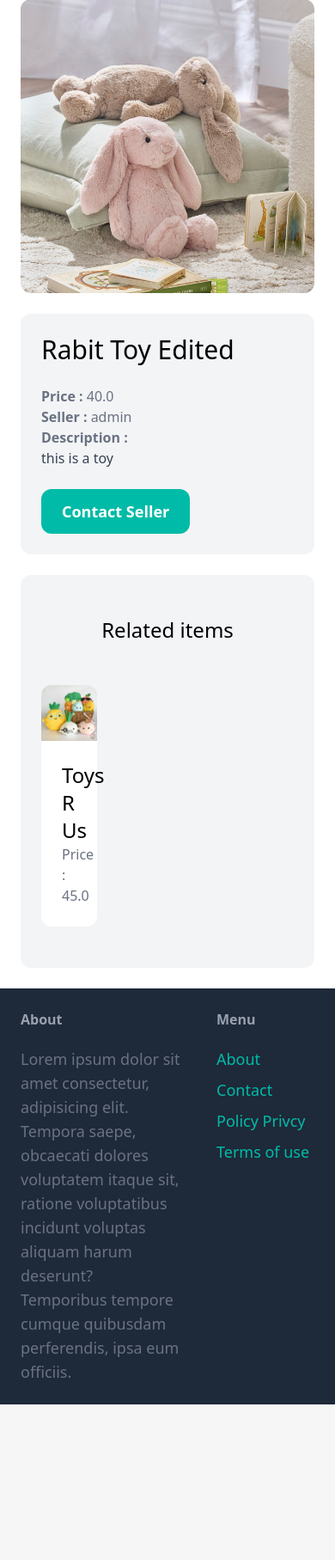
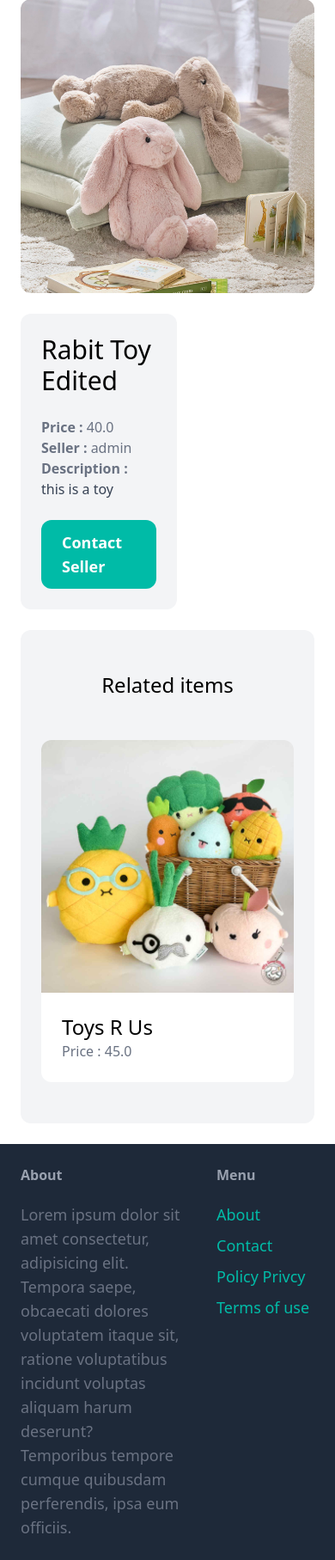
Before and after one commit to Bahaa-Hamdy/Marketplace_DjangoApp, a Django app: page /items/19 in a window 390 px wide. Shown: the part 104-1919 px from the top of the page at 86% size. Before the commit the page ends 1738 px from the top, so only its background shows below. Run offline with Django 5.2, Linux system fonts and the light colour scheme; data comes from the database, SQL or seed files in the repository.

Commit message:
edit items desplay on small screen

```diff
--- a/template/item/detail.html
+++ b/template/item/detail.html
@@ -3,12 +3,12 @@
 
 
 {% block content %}
-    <div class="grid grid-cols-5 gap-6">
+    <div class="grid md:grid-cols-3 sm:grid-cols-5 gap-6">
         <div class="col-span-5">
             <img src="{{ item.image.url }}" class="rounded-xl" alt="">
         </div>
 
-        <div class="col-span-5 p-6 bg-gray-100 rounded-xl">
+        <div class="md:grid-cols-2 sm:grid-cols-5 p-6 bg-gray-100 rounded-xl">
             <h1 class="mb-6 text-3xl">{{ item.name }}</h1>
             <p class="text-gray-500 "><strong>Price : </strong>{{ item.price }}</p>
             <p class="text-gray-500 "><strong>Seller : </strong>{{ item.created_by.username }}</p>
@@ -38,7 +38,7 @@
     <div class="mt-6 px-6 py-12 bg-gray-100 rounded-xl">
         <h2 class="mb-12 text-2xl text-center">Related items</h2>
 
-        <div class="grid grid-cols-4 gap-3">
+        <div class="grid sm:grid-cols-4 md:grid-cols-3 gap-3">
             {% for item in related_items %}
                 <div>
                     <a href="{% url 'detail'  item.id %}">
```
